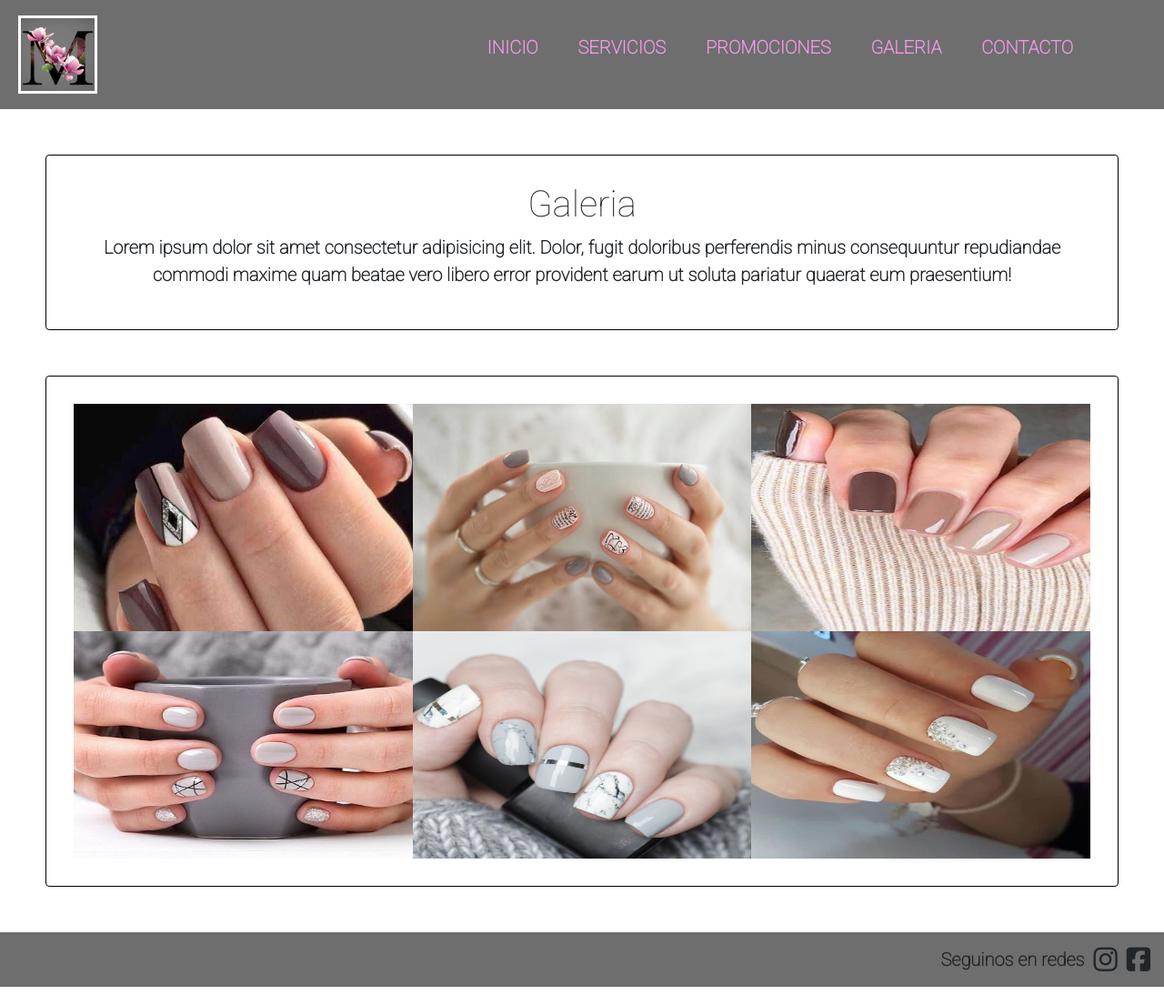
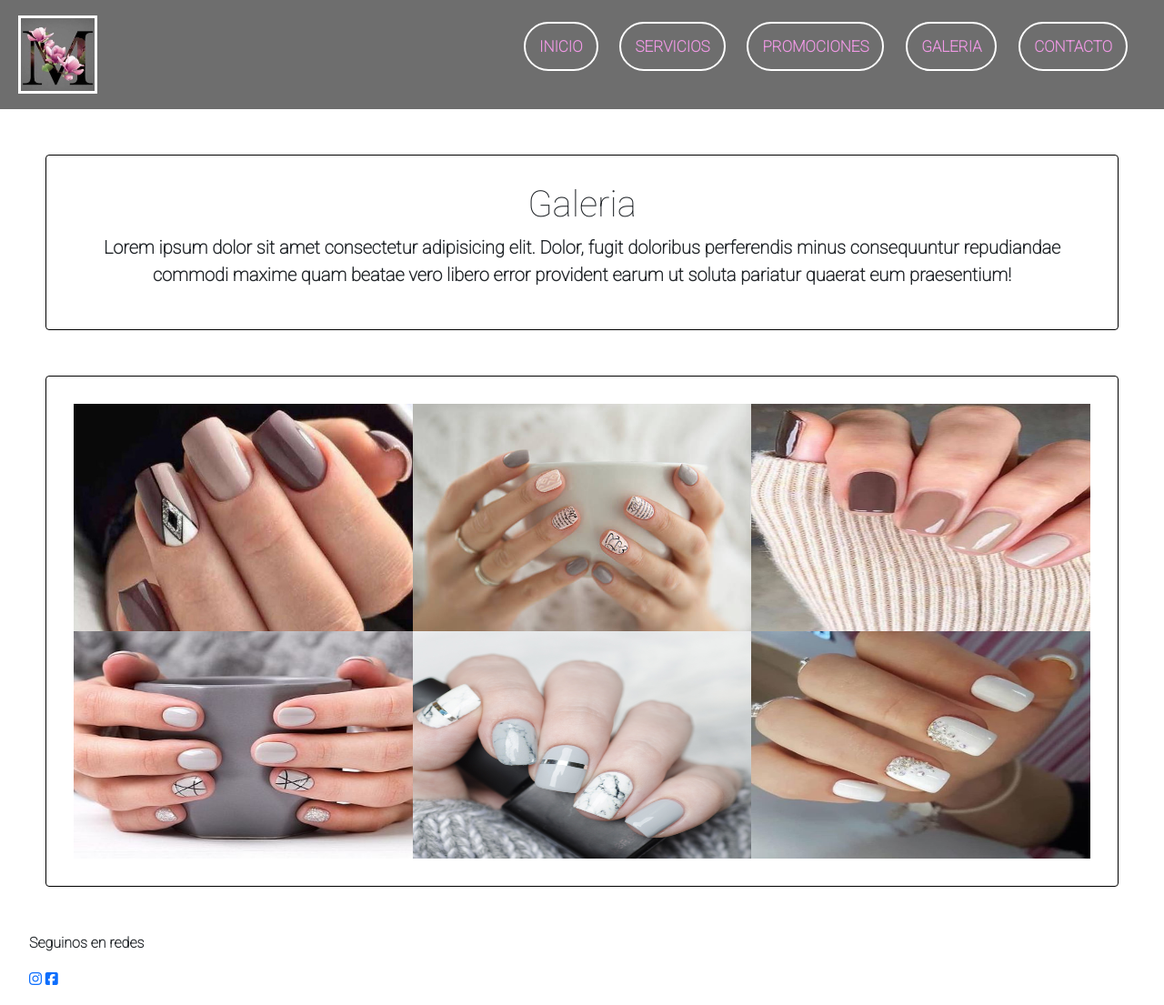
Before and after one commit to TomasRomanoo/ProtectoFinal-DesarrolloWeb-CoderHouse, a plain HTML site: page galeria.html in a window 1280 px wide. Shown: the whole page at 91% size. Drawn offline with Linux system fonts and the light colour scheme.

Commit message:
navbar lista. problemas en footer

```diff
--- a/galeria.html
+++ b/galeria.html
@@ -9,13 +9,16 @@
     <script src="https://kit.fontawesome.com/b0d1ffd6e8.js" crossorigin="anonymous"></script>
     <script src="jsbs/bootstrap.js"></script>
     <link rel="stylesheet" href="estilo.css">
+    <link rel="stylesheet" href="css/estilo.css">
 
     <title>Galeria</title>
 </head>
 <body>
     <header>
         <div>
-            <img src="img/u00.jpg" class="logo" alt="">
+            <a href="index.html">
+                <img src="img/u00.jpg" class="logo" alt="">
+            </a>
         </div>
 
         <nav class="botonera">
@@ -45,13 +48,19 @@
 
         </div>
     </section>
+
     <footer>
         <div>
            <ul class="footer">
                 <p>Seguinos en redes</p>
-                <i class="fab fa-instagram"></i>
-                <i class="fab fa-facebook-square"></i>
-           </ul>
+
+                <a href="https://www.instagram.com/marisadiamante/">
+                    <i class="fab fa-instagram"></i></a>
+
+                <a href="">
+                    <i class="fab fa-facebook-square"></i></a>
+            </ul>
+
         </div>
     </footer>
 </body>
--- a/scss/estilo.scss
+++ b/scss/estilo.scss
@@ -17,25 +17,32 @@ body{
 
 
         .botonera{
-            margin-right: 100px;
+            margin-right: 40px;
         ul{
             li{
             display: inline;
-            margin-left: 40px;
+            margin-left: 20px;
               a{
                 text-decoration: none;
                 text-transform: uppercase;
                 font-weight: bold;
                 color: rgb(241, 153, 230);
-                font-size: 20px;
-              }
-            }
+                font-size: 17px;
+                border: solid 2px white;
+                border-radius: 30px;
+                padding: 15px;
+
+                }
 
             }
+        }
+        a:hover{
+            background-color: rgb(149, 149, 149);
+            transition: 800ms;
+        }
+    }
 
-        }
-
-        .logo{
+    .logo{
             margin-left: 20px;
             border: solid white;
             width: 25%;
@@ -43,3 +50,20 @@ body{
         }
     }
 }
+
+// footer{
+//         background-color: rgb(110, 110, 110);
+//         width: 100%;
+//         height: 60px;
+//         display: flex;
+//         padding: 20px;
+//         font-size: 20px;
+//         padding: 15px;
+//         font-weight: bold;
+//         justify-content:flex-end;
+
+//     i{
+//             margin-left: 10px;
+//             font-size: 30px;
+//         }
+// }
```
Also changed, not shown: contacto.html (+4 -1 lines), index.html (+2 -2 lines), promociones.html (+4 -1 lines), servicio.html (+4 -1 lines), css/estilo.css, estilo.css, 1 other file.
